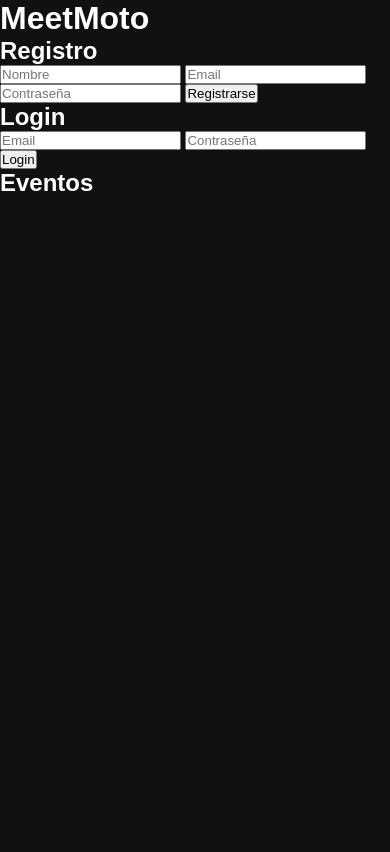
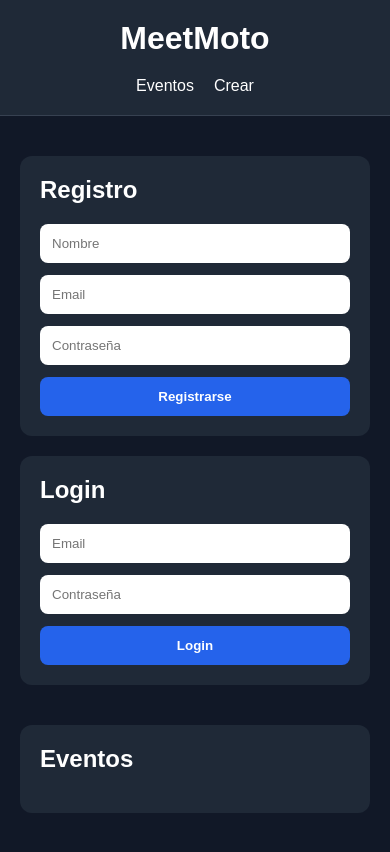
Before and after one commit to Guillepani/full-stack-javascript, a website built with Vite: page frontend/index.html in a window 390 px wide. Built offline with nearby package versions, Linux system fonts and the light colour scheme.

Commit message:
Mejora estructura visual y responsive del frontend

```diff
--- /dev/null
+++ b/frontend/src/components/Navbar.js
@@ -0,0 +1,12 @@
+export const Navbar = () => {
+  return `
+    <header class="navbar">
+      <h1>MeetMoto</h1>
+
+      <nav>
+        <a href="#">Eventos</a>
+        <a href="#">Crear</a>
+      </nav>
+    </header>
+  `
+}
--- a/frontend/src/main.js
+++ b/frontend/src/main.js
@@ -1,4 +1,6 @@
 import './styles/global.css'
+
+import { Navbar } from './components/Navbar'
 
 import {
   CreateEventForm,
@@ -16,10 +18,13 @@ import { LogoutButton, logoutListener } from './components/LogoutButton'
 const token = localStorage.getItem('token')
 
 document.querySelector('#app').innerHTML = `
-  <h1>MeetMoto</h1>
+  ${Navbar()}
 
   ${token ? LogoutButton() : ''}
 
+  <main class="main-content">
+
+  <div class="auth-container">
     <section>
       <h2>Registro</h2>
       ${RegisterForm()}
@@ -29,10 +34,12 @@ ${token ? LogoutButton() : ''}
       <h2>Login</h2>
       ${LoginForm()}
     </section>
+  </div>
 
   ${token ? CreateEventForm() : ''}
 
   ${EventsList()}
+</main>
 `
 
 registerFormListeners()
--- a/frontend/src/styles/global.css
+++ b/frontend/src/styles/global.css
@@ -5,7 +5,107 @@
 }
 
 body {
-  font-family: sans-serif;
-  background-color: #111;
+  font-family: Arial, sans-serif;
+  background-color: #111827;
   color: white;
 }
+
+a {
+  color: inherit;
+  text-decoration: none;
+}
+
+button {
+  cursor: pointer;
+}
+
+.navbar {
+  width: 100%;
+  padding: 20px 40px;
+
+  display: flex;
+  justify-content: space-between;
+  align-items: center;
+
+  background-color: #1f2937;
+  border-bottom: 1px solid #374151;
+}
+
+.navbar nav {
+  display: flex;
+  gap: 20px;
+}
+
+.main-content {
+  max-width: 1200px;
+  margin: 0 auto;
+  padding: 40px 20px;
+
+  display: flex;
+  flex-direction: column;
+  gap: 40px;
+}
+
+section {
+  background-color: #1f2937;
+  padding: 20px;
+  border-radius: 12px;
+}
+
+form {
+  display: flex;
+  flex-direction: column;
+  gap: 12px;
+  margin-top: 20px;
+}
+
+input,
+textarea,
+button {
+  padding: 12px;
+  border-radius: 8px;
+  border: none;
+}
+
+button {
+  background-color: #2563eb;
+  color: white;
+  font-weight: bold;
+}
+
+#events-container {
+  margin-top: 20px;
+
+  display: grid;
+  grid-template-columns: repeat(auto-fit, minmax(250px, 1fr));
+  gap: 20px;
+}
+
+article {
+  background-color: #111827;
+  padding: 20px;
+  border-radius: 12px;
+  border: 1px solid #374151;
+
+  display: flex;
+  flex-direction: column;
+  gap: 10px;
+}
+
+.auth-container {
+  display: grid;
+  grid-template-columns: repeat(2, 1fr);
+  gap: 20px;
+}
+
+@media (max-width: 768px) {
+  .navbar {
+    padding: 20px;
+    flex-direction: column;
+    gap: 20px;
+  }
+
+  .auth-container {
+    grid-template-columns: 1fr;
+  }
+}
```
Lines whose indentation alone changed are shown as unchanged.
